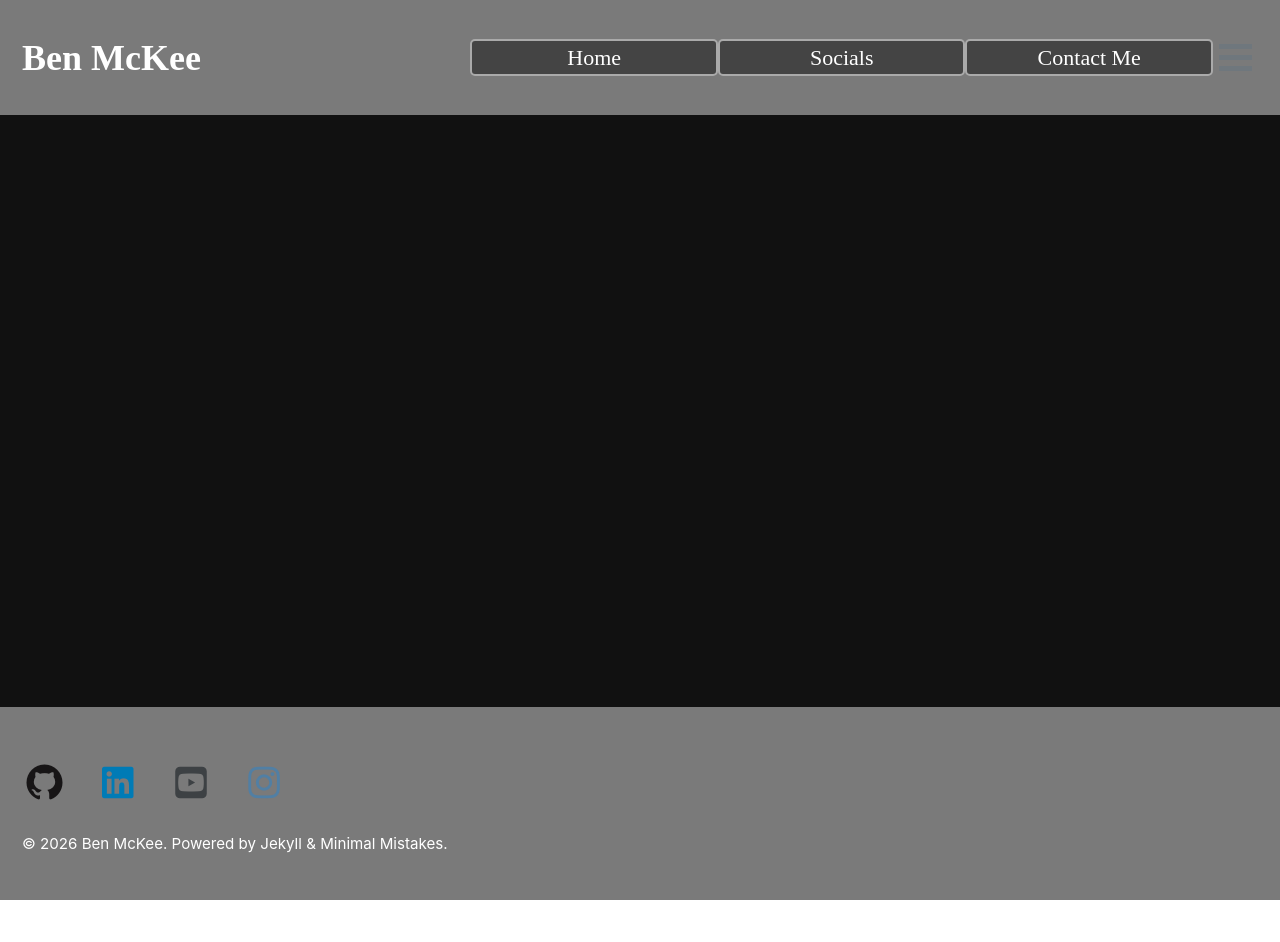
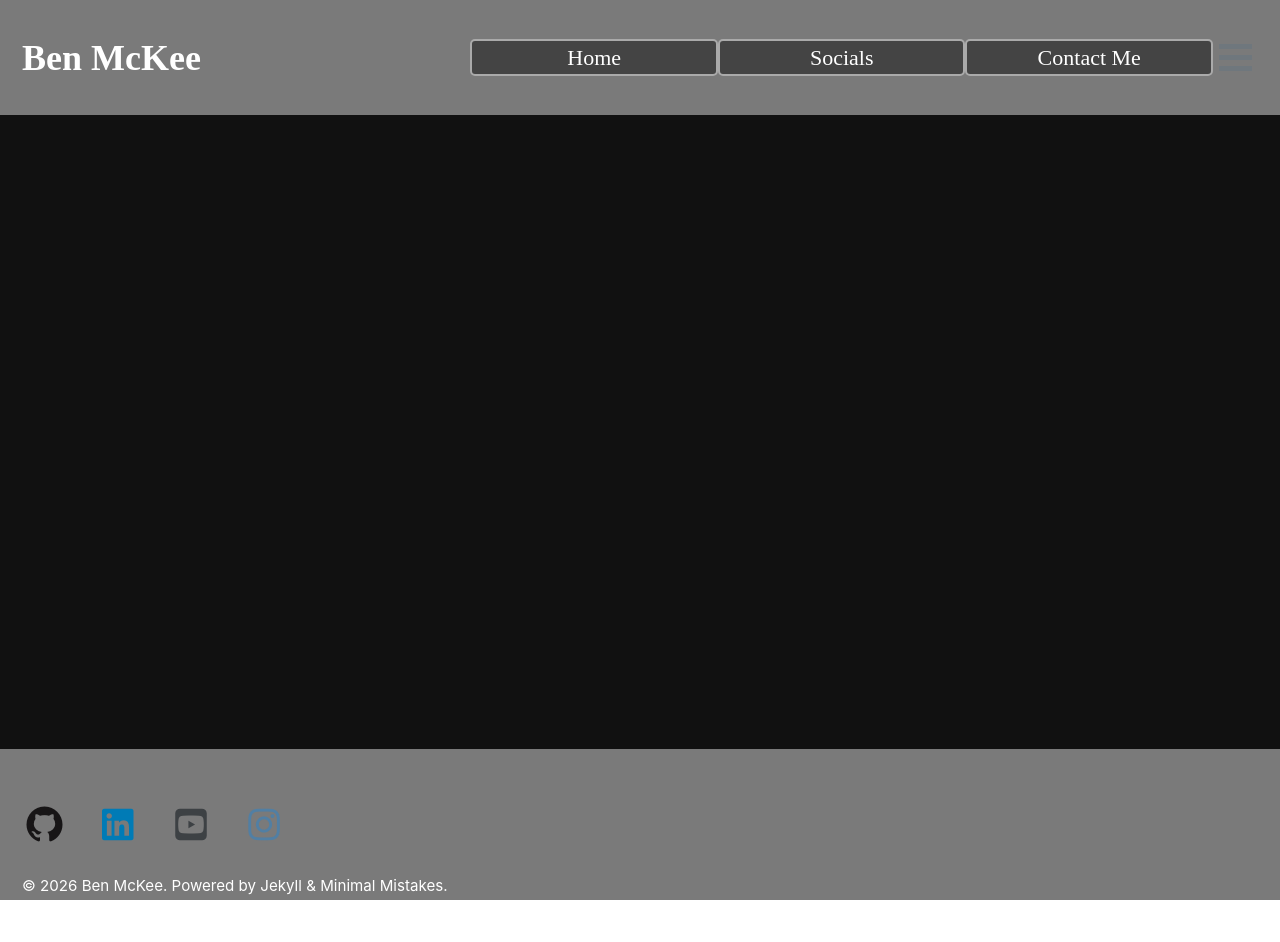
Before and after one commit to Bugglenuggets/Bugglenuggets.github.io, a Jekyll site: the page built from _pages/page-socials.md, in a window 1280 px wide. Built offline with Jekyll 4.4.1, drawn with Linux system fonts in a browser that asks for light colours; before the commit the page ends 900 px from its top, so only the background shows below that.

Commit message:
Update _footer.scss

```diff
--- a/_sass/minimal-mistakes/_footer.scss
+++ b/_sass/minimal-mistakes/_footer.scss
@@ -7,6 +7,7 @@
   float: inline-start;
   margin-inline: 0;
   width: 100%;
+  max-height: 151px;
   margin-top: 3em;
   color: #ffffff;
   -webkit-animation: $intro-transition;
@@ -20,7 +21,6 @@
     margin-inline: auto;
     margin-top: 2em;
     max-width: 100%;
-    max-height: 151px;
     padding: 0 1em 2em;
 
     @include breakpoint($x-large) {
```
